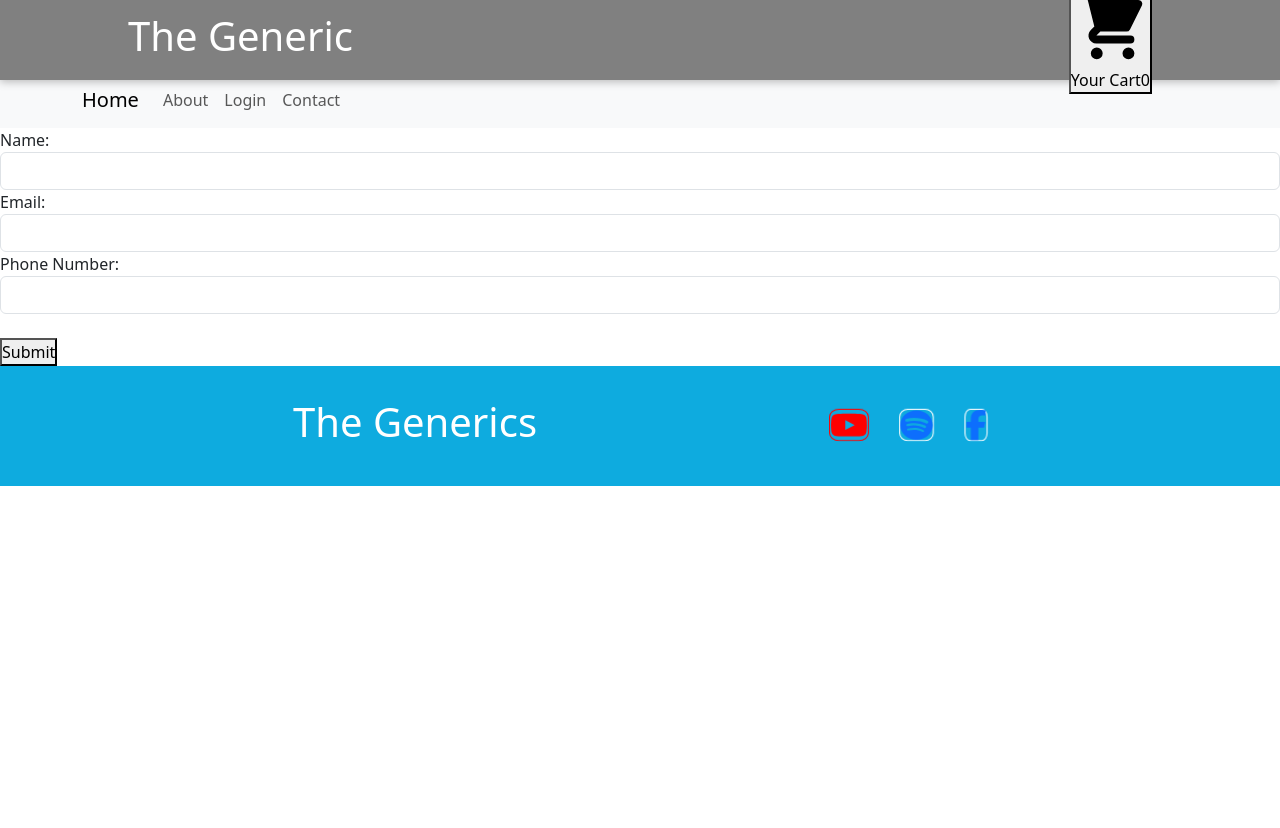
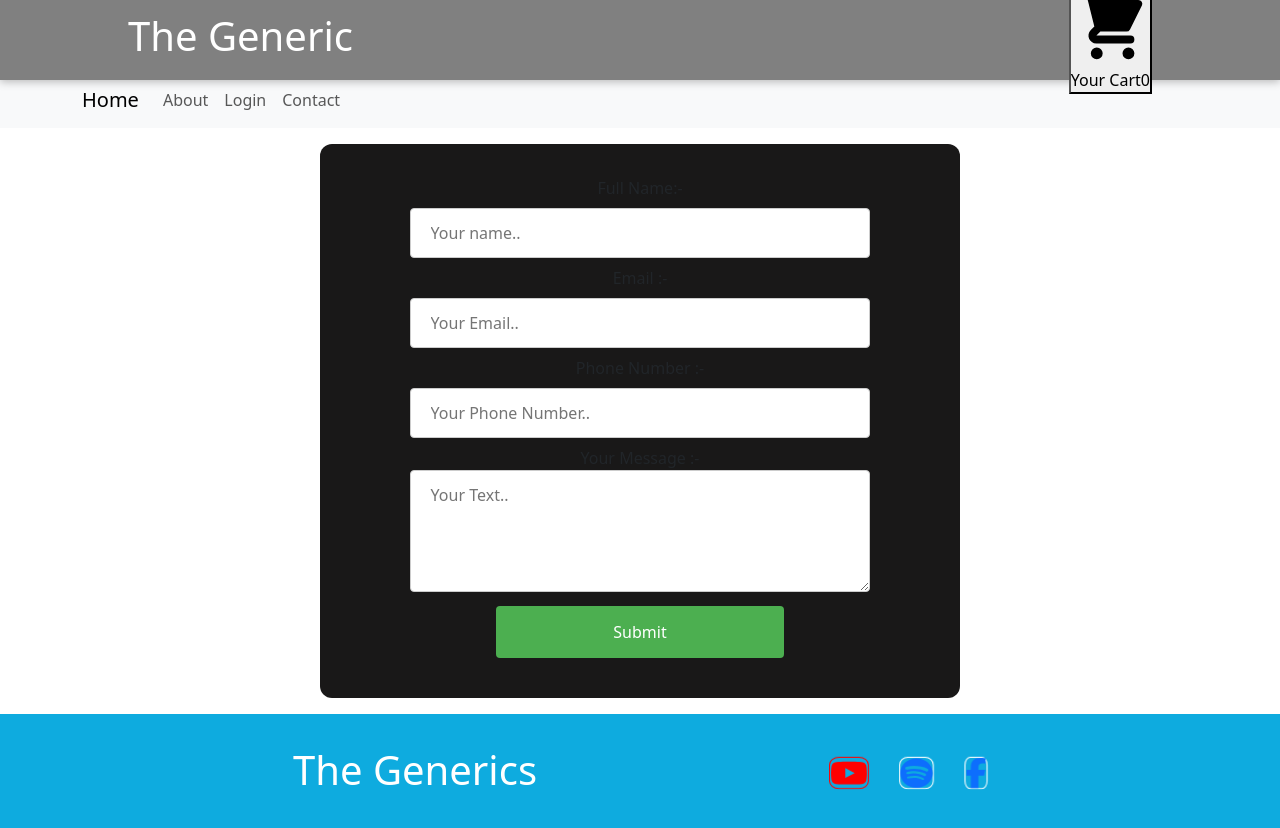
Before and after one commit to bubun123-git/ecommerce1, a React (Create React App) app: page /Contact in a window 1280 px wide. Shown: the top 828 px of the page. Before the commit the page ends 800 px from the top, so only its background shows below. Built offline with nearby package versions, Linux system fonts and the light colour scheme.

Commit message:
worked on contact page

```diff
--- a/src/Cart/Cart.js
+++ b/src/Cart/Cart.js
@@ -26,7 +26,7 @@ const Cart = (props) => {
         />
     ));
 
-    const totalAmount = `$${cartCtx.totalAmount.toFixed(2)}`; // Fixed the totalAmount line
+    const totalAmount = `$${cartCtx.totalAmount.toFixed(2)}`;
 
     function orderHandler() {
         alert("Your Order is successful");
--- a/src/Components/Contact/Contact.css
+++ b/src/Components/Contact/Contact.css
@@ -1,40 +1,45 @@
-/* About.css */
 
-.about-form {
-    max-width: 400px;
-    margin: 0 auto;
-    padding: 20px;
-    border: 1px solid #ccc;
-    border-radius: 5px;
-    background-color: #f9f9f9;
+
+.maindiv{
+    border: 1px solid rgb(218, 208, 208);
+    display: flex;
+    justify-content: center;
+    align-items: center;
+    height: 100vh;
+
+}
+.bikash{
+    margin: 1rem auto;
+    width: 90%;
+    max-width: 40rem;
+    text-align: center;
+    background-color: rgb(25, 24, 24);
+    padding: 2rem;
+    border-radius: 12px;
 }
 
-.form-group {
-    margin-bottom: 15px;
-}
+input[type=text],input[type=email],input[type=number],textarea {
+    width: 80%;
+    padding: 12px 20px;
+    margin: 8px 0;
+    display: inline-block;
+    border: 1px solid #ccc;
+    border-radius: 4px;
+    box-sizing: border-box;
+  }
 
-label {
-    display: block;
-    font-weight: bold;
-}
 
-.form-control {
-    width: 100%;
-    padding: 10px;
-    border: 1px solid #ccc;
-    border-radius: 3px;
-}
+  input[type=submit] {
+    width: 50%;
+    background-color: #4CAF50;
+    color: white;
+    padding: 14px 20px;
+    margin: 8px 0;
+    border: none;
+    border-radius: 4px;
+    cursor: pointer;
+  }
 
-.submit-button {
-    background-color: #007bff;
-    color: white;
-    padding: 10px 20px;
-    border: none;
-    border-radius: 3px;
-    cursor: pointer;
-    position: sticky;
-}
-
-.submit-button:hover {
-    background-color: #0056b3;
-}
+  input[type=submit]:hover {
+    background-color: #45a049;
+  }
--- a/src/Components/Contact/Contact.js
+++ b/src/Components/Contact/Contact.js
@@ -1,88 +1,93 @@
-import React, { useState } from 'react';
-import axios from 'axios';
 
-function Contact() {
+import React, { useState } from 'react'
+import './Contact.css';
 
-    const [name, setName] = useState('');
-    const [email, setEmail] = useState('');
-    const [phoneNumber, setPhoneNumber] = useState('');
+function ContactUs() {
+    const [enterName,SetName]=useState("")
+    const [enterEmail,SetEmail]=useState("");
+    const [PhoneNumber,SetPhoneNumber]=useState("")
+    const [enterText,SetText]=useState()
 
-    const handleNameChange = (event) => {
-        setName(event.target.value);
-    };
 
-    const handleEmailChange = (event) => {
-        setEmail(event.target.value);
-    };
+    const NameChangeHandler=(event)=>{
+      SetName(event.target.value)
+    }
+    const EmailChangeHandler=(event)=>{
+     SetEmail(event.target.value)
+    }
 
-    const handlePhoneNumberChange = (event) => {
-        setPhoneNumber(event.target.value);
-    };
+    const NumberChangeHandler=(event)=>{
+    SetPhoneNumber(event.target.value)
+    }
 
-    const handleSubmit = async (event) => {
+    const TextChangedHandler=(event)=>{
+        SetText(event.target.value)
+    }
+
+    const SubmitHandler= async(event)=>{
+
         event.preventDefault();
 
-        const formData = {
-            name: name,
-            email: email,
-            phoneNumber: phoneNumber,
-        };
+        const contactData = {
+          name: enterName,
+          email: enterEmail,
+          phone: PhoneNumber,
+          text: enterText,
 
+        }
         try {
-            const response = await axios.post(
-                'https://ecommerce-e1b1e-default-rtdb.firebaseio.com/contactForm.json',
-                formData, // Just pass the formData directly
-                {
+            const response = await fetch("https://eccomrce-website-default-rtdb.firebaseio.com/contactus.json", {
+              method: "POST",
+              body: JSON.stringify(contactData),
               headers: {
                 "Content-Type": "application/json",
               },
+            });
+
+            if (!response.ok) {
+              throw new Error("Failed to store data in Firebase.");
             }
-            );
 
-            console.log('Response Data:', response.data);
+            const data = await response.json();
+            console.log('Response:', data);
+
+
+            SetName("");
+            SetEmail("");
+            SetPhoneNumber("");
+            SetText("");
           } catch (error) {
-            console.error('Error:', error);
+            console.error("Error:", error);
           }
         };
 
+
   return (
-        <form className="about-form" onSubmit={handleSubmit}>
-            <div className="form-group">
-                <label htmlFor="name">Name:</label>
-                <input
-                    type="text"
-                    id="name"
-                    value={name}
-                    onChange={handleNameChange}
-                    required
-                    className="form-control"
-                />
+    <div >
+    <form className='bikash' onSubmit={SubmitHandler}>
+        <div>
+           <label htmlFor="fname">Full Name:-</label><br/>
+         <input type="text" id="fname" value={enterName} placeholder="Your name.." onChange={NameChangeHandler} required/>
       </div>
-            <div className="form-group">
-                <label htmlFor="email">Email:</label>
-                <input
-                    type="email"
-                    id="email"
-                    value={email}
-                    onChange={handleEmailChange}
-                    required
-                    className="form-control"
-                />
+
+      <div>
+         <label htmlFor="email">Email :-</label><br/>
+          <input type="email" id="lname" value={enterEmail} placeholder="Your Email.." onChange={EmailChangeHandler} required/>
       </div>
-            <div className="form-group">
-                <label htmlFor="phoneNumber">Phone Number:</label>
-                <input
-                    type="tel"
-                    id="phoneNumber"
-                    value={phoneNumber}
-                    onChange={handlePhoneNumberChange}
-                    required
-                    className="form-control"
-                />
-            </div> <br/>
-            <button type="submit" className="submit-button">Submit</button>
+       <div>
+          <label htmlFor="Pnumber">Phone Number :-</label><br/>
+         <input type="number" id="Pname" value={PhoneNumber} placeholder="Your Phone Number.." onChange={NumberChangeHandler} required/>
+      </div>
+      <div>
+         <label htmlFor="email">Your Message :-</label><br/>
+         <textarea   rows="4" cols="50" value={enterText} placeholder="Your Text.." onChange={TextChangedHandler} required/>
+      </div>
+      <div>
+         <input type="submit" value="Submit"/>
+      </div>
     </form>
-    );
+  </div>
+  )
 }
 
-export default Contact;
+export default ContactUs
```
Lines whose indentation alone changed are shown as unchanged.
